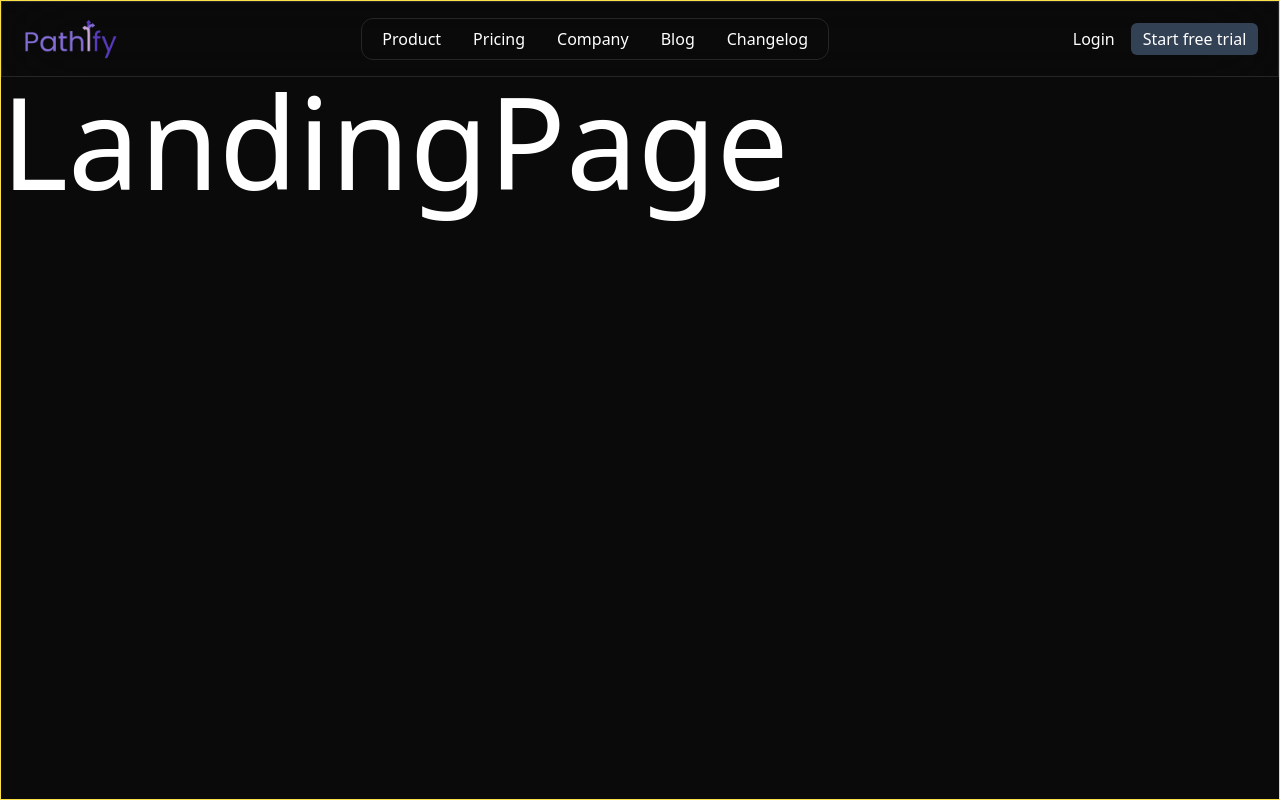
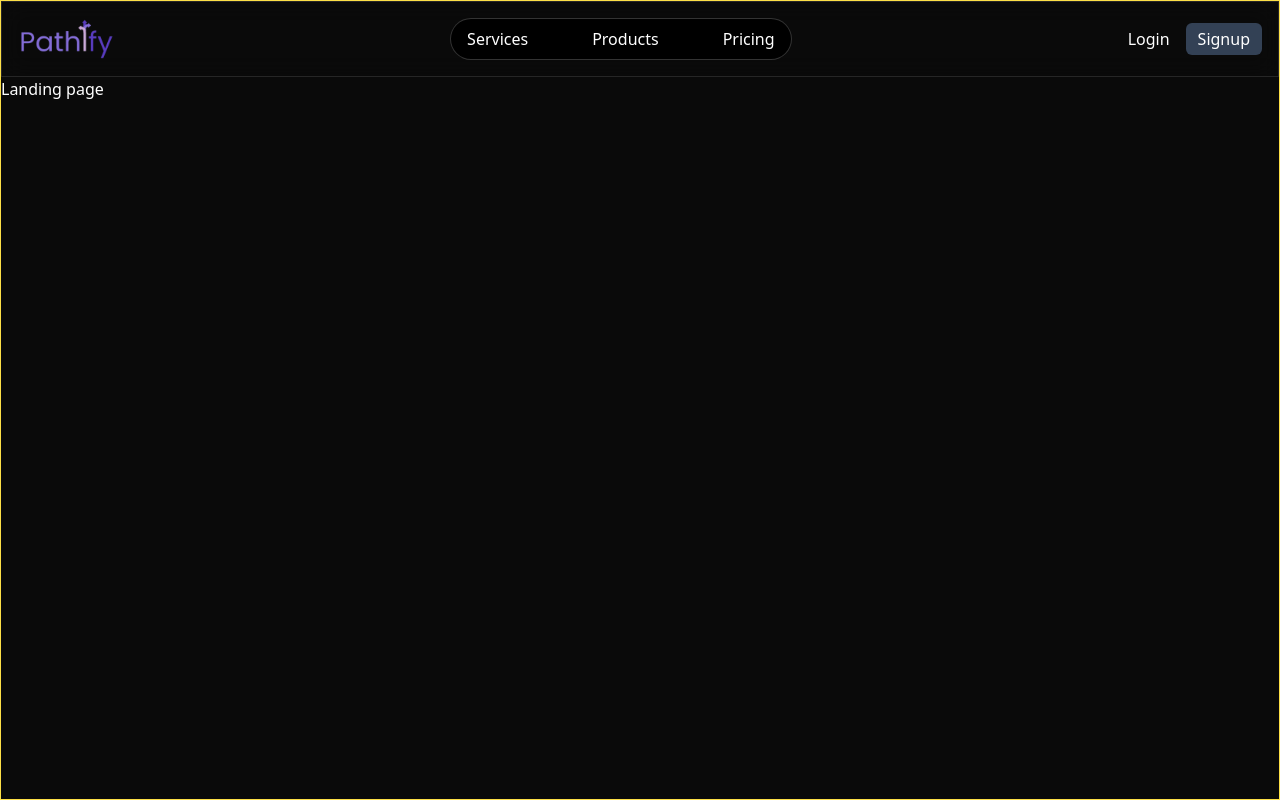
Before and after one commit to 712Kunal/Classroom.io, a React (Vite) app in the folder frontend/: page / in a window 1280 px wide. Built offline with nearby package versions, Linux system fonts and the light colour scheme.

Commit message:
updated navbar

```diff
--- a/frontend/src/Components/core/LandingNavbar.jsx
+++ b/frontend/src/Components/core/LandingNavbar.jsx
@@ -1,92 +1,72 @@
-// Navbar.jsx
+'use client';
 import { useState } from 'react';
 import { useNavigate } from 'react-router-dom';
-import { Menu, X } from 'lucide-react';
+import { HoveredLink, Menu, MenuItem, ProductItem } from '../ui/navbar-menu.jsx';
 
 export default function LandingNavbar() {
-  const [isOpen, setIsOpen] = useState(false);
+  const [active, setActive] = useState(null);
   const navigate = useNavigate();
 
   return (
     <>
-      <nav className="navbar w-full backdrop-blur-2xl sticky top-0 left-0 p-4 border z-50">
-        <div className="outer-container flex justify-between lg:justify-evenly items-center gap-60">
+      <nav className="navbar w-full backdrop-blur-md sticky top-0 left-0 p-4 border z-50">
+        <div className="outer-container flex justify-between items-center gap-60">
           <div className="first-section flex-shrink-0">
             <a href="/" className="logo block w-24">
               <img src="/public/brand/logo.png" alt="logo" className="w-full" />
             </a>
           </div>
-          <div className="hidden lg:block">
-            <div className="border rounded-xl px-5 py-2">
-              <ul className="flex items-center space-x-8">
-                <li className="cursor-pointer hover:text-blue-500 transition-colors">Product</li>
-                <li className="cursor-pointer hover:text-blue-500 transition-colors">Pricing</li>
-                <li className="cursor-pointer hover:text-blue-500 transition-colors">Company</li>
-                <li className="cursor-pointer hover:text-blue-500 transition-colors">Blog</li>
-                <li className="cursor-pointer hover:text-blue-500 transition-colors">Changelog</li>
-              </ul>
-            </div>
+          <div className="middle-section hidden lg:block">
+            <Menu setActive={setActive}>
+              <MenuItem setActive={setActive} active={active} item="Services">
+                <div className="flex flex-col gap-4 text-sm">
+                  <HoveredLink href="/">Web Development</HoveredLink>
+                  <HoveredLink href="/">Interface Design</HoveredLink>
+                  <HoveredLink href="/">Search Engine Optimization</HoveredLink>
+                  <HoveredLink href="/">Branding</HoveredLink>
+                </div>
+              </MenuItem>
+              <MenuItem setActive={setActive} active={active} item="Products">
+                <div className="grid grid-cols-2 gap-4 text-sm">
+                  <ProductItem
+                    title="Tailwind Master Kit"
+                    href="https://tailwindmasterkit.com"
+                    src="https://assets.aceternity.com/demos/tailwindmasterkit.webp"
+                    description="Production ready Tailwind css components for your next project"
+                  />
+                  <ProductItem
+                    title="Moonbeam"
+                    href="https://gomoonbeam.com"
+                    src="https://assets.aceternity.com/demos/Screenshot+2024-02-21+at+11.51.31%E2%80%AFPM.png"
+                    description="Never write from scratch again. Go from idea to blog in minutes."
+                  />
+                  <ProductItem
+                    title="Rogue"
+                    href="https://userogue.com"
+                    src="https://assets.aceternity.com/demos/Screenshot+2024-02-21+at+11.47.07%E2%80%AFPM.png"
+                    description="Respond to government RFPs, RFIs and RFQs 10x faster using AI"
+                  />
+                </div>
+              </MenuItem>
+              <MenuItem setActive={setActive} active={active} item="Pricing">
+                <div className="flex flex-col space-y-4 text-sm">
+                  <HoveredLink href="/hobby">Hobby</HoveredLink>
+                  <HoveredLink href="/individual">Individual</HoveredLink>
+                  <HoveredLink href="/team">Team</HoveredLink>
+                  <HoveredLink href="/enterprise">Enterprise</HoveredLink>
+                </div>
+              </MenuItem>
+            </Menu>
           </div>
-          <div className="last-section hidden md:flex gap-4 items-center">
+          <div className="last-section flex gap-4 items-center">
             <span onClick={() => navigate('/login')} className="cursor-pointer">
               Login
             </span>
             <button
               onClick={() => navigate('/signup')}
               className="bg-slate-700 px-3 py-1 rounded-md">
-              Start free trial
+              Signup
             </button>
-          </div>
-
-          {/* Mobile Menu button */}
-          <div className="md:hidden">
-            <button
-              onClick={() => setIsOpen(!isOpen)}
-              className="inline-flex items-center justify-center duration-100 ease-in-out">
-              {isOpen ? (
-                <X size={24} className="text-white" />
-              ) : (
-                <Menu size={24} className="text-white" />
-              )}
-            </button>
-          </div>
-        </div>
-
-        {/* Mobile Menu */}
-        <div
-          className={`${
-            isOpen ? 'block' : 'hidden'
-          } md:hidden transition-all ease-in-out duration-100`}>
-          <div className="px-2 pt-2 pb-3 space-y-1">
-            <ul className="flex flex-col gap-5">
-              <li className="cursor-pointer border-b text-2xl hover:text-blue-500 transition-colors px-3 py-2">
-                Product
-              </li>
-              <li className="cursor-pointer border-b text-2xl hover:text-blue-500 transition-colors px-3 py-2">
-                Pricing
-              </li>
-              <li className="cursor-pointer border-b text-2xl hover:text-blue-500 transition-colors px-3 py-2">
-                Company
-              </li>
-              <li className="cursor-pointer border-b text-2xl hover:text-blue-500 transition-colors px-3 py-2">
-                Blog
-              </li>
-              <li className="cursor-pointer text-2xl hover:text-blue-500 transition-colors px-3 py-2">
-                Changelog
-              </li>
-            </ul>
-            <div className="flex flex-col gap-4">
-              <button
-                onClick={() => navigate('/login')}
-                className="bg-slate-700 px-4 py-2 rounded-md hover:bg-slate-600 transition-colors w-full">
-                Login
-              </button>
-              <button
-                onClick={() => navigate('/signup')}
-                className="bg-slate-700 px-4 py-2 rounded-md hover:bg-slate-600 transition-colors w-full">
-                Start free trial
-              </button>
-            </div>
           </div>
         </div>
       </nav>
--- /dev/null
+++ b/frontend/src/Components/ui/navbar-menu.jsx
@@ -0,0 +1,88 @@
+'use client';
+import React from 'react';
+import { motion } from 'framer-motion';
+import { Link } from 'react-router-dom';
+// import Image from 'next/image';
+
+const transition = {
+  type: 'spring',
+  mass: 0.5,
+  damping: 11.5,
+  stiffness: 100,
+  restDelta: 0.001,
+  restSpeed: 0.001
+};
+
+export const MenuItem = ({ setActive, active, item, children }) => {
+  return (
+    <div onMouseEnter={() => setActive(item)} className="relative ">
+      <motion.p
+        transition={{ duration: 0.3 }}
+        className="cursor-pointer text-black hover:text-blue-500 dark:text-white dark:hover:text-blue-400 font-medium">
+        {item}
+      </motion.p>
+      {active !== null && (
+        <motion.div
+          initial={{ opacity: 0, scale: 0.85, y: 10 }}
+          animate={{ opacity: 1, scale: 1, y: 0 }}
+          transition={transition}>
+          {active === item && (
+            <div className="absolute top-[calc(100%_+_1.2rem)] left-1/2 transform -translate-x-1/2 pt-4">
+              <motion.div
+                transition={transition}
+                // layoutId ensures smooth animation
+                layoutId="active"
+                className="bg-white dark:bg-black backdrop-blur-sm rounded-2xl overflow-hidden border border-black/[0.2] dark:border-white/[0.2] shadow-xl">
+                <motion.div
+                  // layout ensures smooth animation
+                  layout
+                  className="w-max h-full p-4">
+                  {children}
+                </motion.div>
+              </motion.div>
+            </div>
+          )}
+        </motion.div>
+      )}
+    </div>
+  );
+};
+
+export const Menu = ({ setActive, children }) => {
+  return (
+    <nav
+      // resets the state
+      onMouseLeave={() => setActive(null)}
+      className="relative rounded-full border border-transparent dark:bg-black dark:border-white/[0.2] bg-white shadow-input flex justify-center space-x-16 px-4 py-2">
+      {children}
+    </nav>
+  );
+};
+
+export const ProductItem = ({ title, description, href, src }) => {
+  return (
+    <Link href={href} className="flex space-x-2">
+      <img
+        src={src}
+        width={140}
+        height={70}
+        alt={title}
+        className="flex-shrink-0 rounded-md shadow-2xl"
+      />
+      <div>
+        <h4 className="text-xl font-bold mb-1 text-black dark:text-white">{title}</h4>
+        <p className="text-neutral-700 text-sm max-w-[10rem] dark:text-neutral-300">
+          {description}
+        </p>
+      </div>
+    </Link>
+  );
+};
+
+export const HoveredLink = ({ children, ...rest }) => {
+  return (
+    <Link {...rest} className="text-neutral-700 dark:text-neutral-200 hover:text-black ">
+      {children}
+    </Link>
+  );
+};
--- a/frontend/src/Pages/LandingPage.jsx
+++ b/frontend/src/Pages/LandingPage.jsx
@@ -4,7 +4,9 @@
   return (
     <div className="border w-full h-full border-yellow-300">
       <LandingNavbar />
-      <main className="text-9xl">LandingPage</main>
+      <main className="w-full h-auto">
+        <h1>Landing page</h1>
+      </main>
     </div>
   );
 }
```
